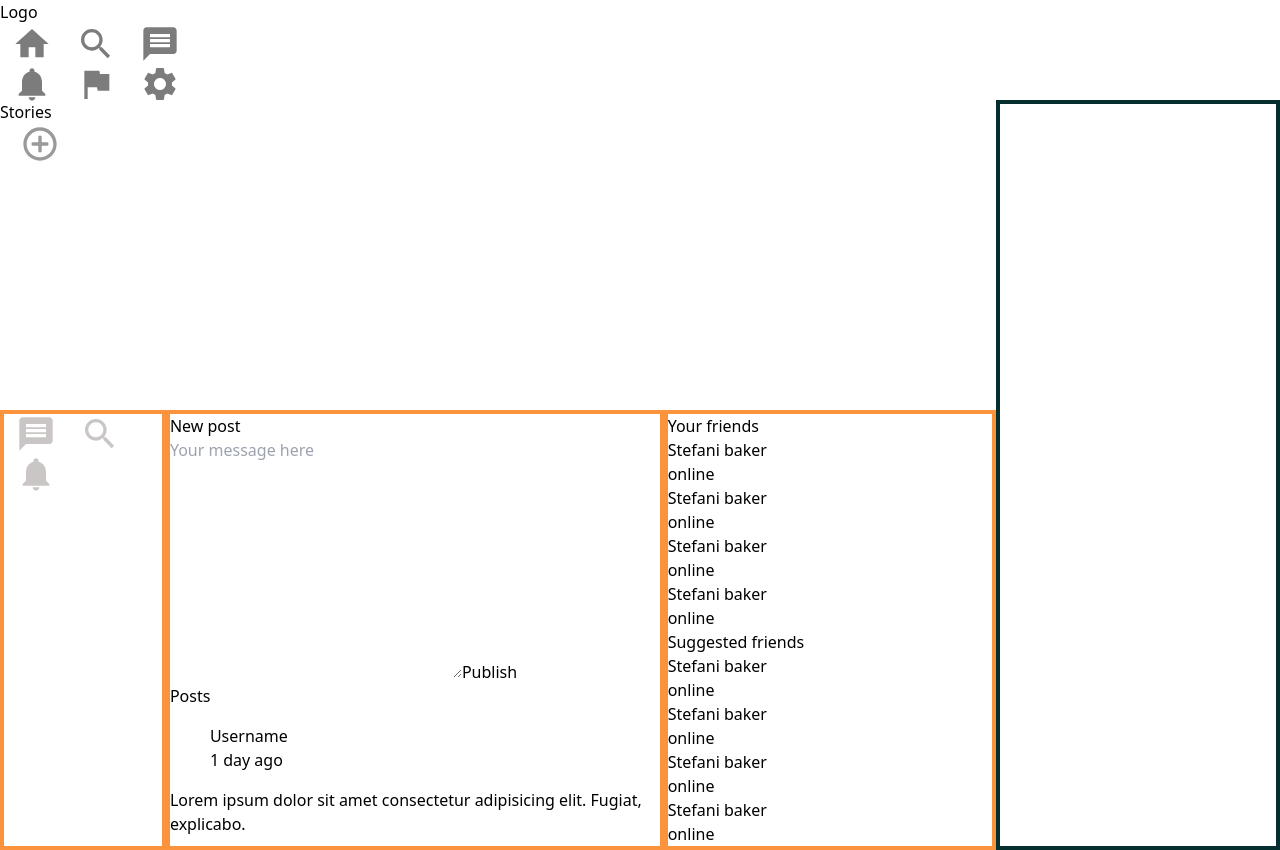
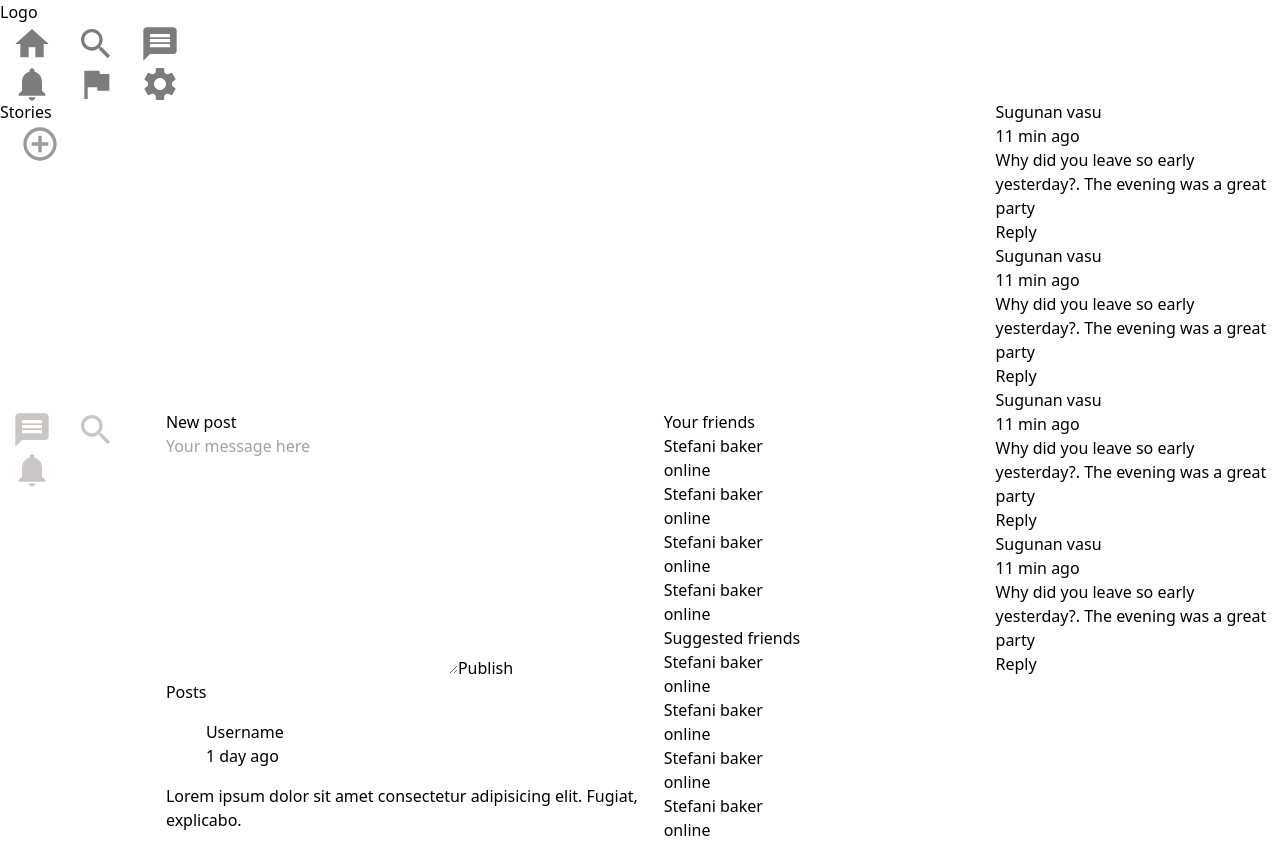
Before and after one commit to aswanth-aswanth/Social_me, a React (Vite) app in the folder client/: page / in a window 1280 px wide. Built offline with nearby package versions, Linux system fonts and the light colour scheme.

Commit message:
8.Homepage design completed

```diff
--- a/client/src/components/Rightchat.jsx
+++ b/client/src/components/Rightchat.jsx
@@ -2,7 +2,52 @@ import React from 'react'
 
 function Rightchat() {
     return (
-
+        <>
+        <div className="w-full bg-white  rounded-2xl p-2 py-4 my-4">
+            <div className='flex '>
+                <div className='image bg-slate-300 w-[45px] h-[45px] rounded-lg mr-2'></div>
+                <div className="userdetails ">
+                    <p className='text-sm text-gray-500'>Sugunan vasu</p>
+                    <p className='text-xs text-gray-500'>11 min ago</p>
+                </div>
+            </div>
+            <p className=' text-gray-400 text-xs mt-4'>Why did you leave so early yesterday?. The evening was a great party</p>
+            <button className='w-full text-center border border-gray-400 text-xs rounded-md py-1 mt-4 text-sky-500 hover:border-red-500 hover:text-red-500'>Reply</button>
+        </div>
+        <div className="w-full bg-white  rounded-2xl p-2 py-4 my-4">
+            <div className='flex '>
+                <div className='image bg-slate-300 w-[45px] h-[45px] rounded-lg mr-2'></div>
+                <div className="userdetails ">
+                    <p className='text-sm text-gray-500'>Sugunan vasu</p>
+                    <p className='text-xs text-gray-500'>11 min ago</p>
+                </div>
+            </div>
+            <p className=' text-gray-400 text-xs mt-4'>Why did you leave so early yesterday?. The evening was a great party</p>
+            <button className='w-full text-center border border-gray-400 text-xs rounded-md py-1 mt-4 text-sky-500 hover:border-red-500 hover:text-red-500'>Reply</button>
+        </div>
+        <div className="w-full bg-white  rounded-2xl p-2 py-4 my-4">
+            <div className='flex '>
+                <div className='image bg-slate-300 w-[45px] h-[45px] rounded-lg mr-2'></div>
+                <div className="userdetails ">
+                    <p className='text-sm text-gray-500'>Sugunan vasu</p>
+                    <p className='text-xs text-gray-500'>11 min ago</p>
+                </div>
+            </div>
+            <p className=' text-gray-400 text-xs mt-4'>Why did you leave so early yesterday?. The evening was a great party</p>
+            <button className='w-full text-center border border-gray-400 text-xs rounded-md py-1 mt-4 text-sky-500 hover:border-red-500 hover:text-red-500'>Reply</button>
+        </div>
+        <div className="w-full bg-white  rounded-2xl p-2 py-4 my-4">
+            <div className='flex '>
+                <div className='image bg-slate-300 w-[45px] h-[45px] rounded-lg mr-2'></div>
+                <div className="userdetails ">
+                    <p className='text-sm text-gray-500'>Sugunan vasu</p>
+                    <p className='text-xs text-gray-500'>11 min ago</p>
+                </div>
+            </div>
+            <p className=' text-gray-400 text-xs mt-4'>Why did you leave so early yesterday?. The evening was a great party</p>
+            <button className='w-full text-center border border-gray-400 text-xs rounded-md py-1 mt-4 text-sky-500 hover:border-red-500 hover:text-red-500'>Reply</button>
+        </div>
+        </>
     )
 }
 
--- a/client/src/components/Stories.jsx
+++ b/client/src/components/Stories.jsx
@@ -9,7 +9,7 @@ function Stories() {
         <ControlPointIcon
           style={{ marginLeft: "20px", fontSize: "2.5rem", color: "#9A9A9A" }}
         />
-        <div className={`${styles.story_container} story_container flex    w-[90%] max-w-[800px] mx-auto overflow-x-scroll pt-10 pb-4`}>
+        <div className={`${styles.story_container} story_container flex    w-[90%] max-w-[800px] mx-auto overflow-x-scroll pt-10 pb-8`}>
           <div className="story  mx-6 w-[160px] h-[200px] bg-white rounded-2xl relative flex-shrink-0">
             <div className="circle w-[55px] h-[55px] border bg-white rounded-full absolute top-[-30px] left-[50px]"></div>
           </div>
--- a/client/src/pages/Homepage.jsx
+++ b/client/src/pages/Homepage.jsx
@@ -7,21 +7,23 @@ import Post from '../components/Post';
 import Leftnav from '../components/Leftnav';
 import Yourfriends from '../components/Yourfriends';
 import Suggestedfriends from '../components/Suggestedfriends';
+import Rightchat from '../components/Rightchat';
 function Homepage() {
     return (
         <div className={`${styles.grid_parent} `}>
             <div className={`${styles.grid_child}`}>
                 <Header/>
             </div>
-            <div className={`${styles.grid_child} ${styles.grid_parent2} bg-[#E6ECF8] mx-4 rounded-3xl grid_parent2`}>
-                <div className={`${styles.grid_child} ${styles.grid_child1}`}><Stories/></div>
-                <div className={`${styles.grid_child} ${styles.grid_child2} ${styles.grid_parent3}`}>
+            <div className={`${styles.grid_child} ${styles.grid_parent2} bg-[#E6ECF8] mx-4 rounded-3xl grid_parent2 `}>
+                <div className={`${styles.grid_child} ${styles.grid_child1} `}><Stories/></div>
+                <div className={`${styles.grid_child} ${styles.grid_child2} ${styles.grid_parent3} mt-[50px]`}>
                     <div className={`${styles.grid_parent3_child} grid_parent3_child1 relative`}><Leftnav/></div>
                     <div className={`${styles.grid_parent3_child} grid_parent3_child2`}><Newpost/>
-                    <Post/></div>
+                    <Post/>
+                    </div>
                     <div className={`${styles.grid_parent3_child} grid_parent3_child3`}><Yourfriends/> <Suggestedfriends/> </div>
                 </div>
-                <div className={`${styles.grid_child} ${styles.grid_child3}`}></div>
+                <div className={`${styles.grid_child} ${styles.grid_child3} bg-[#D9E5FB] mt-20  rounded-tl-3xl p-3`}><Rightchat/></div>
             </div>
         </div>
     )
--- a/client/src/styles/homepage.module.css
+++ b/client/src/styles/homepage.module.css
@@ -20,7 +20,7 @@
 }
 .grid_child3 {
   grid-area: 1/2 / span 2/3;
-  @apply border-4 border-teal-950;
+  /* @apply border-4 border-teal-950; */
 }
 .grid_parent3 {
   display: grid;
@@ -28,7 +28,7 @@
 }
 .grid_parent3_child {
 
-  @apply border-4 border-orange-400;
+  /* @apply border-4 border-orange-400; */
 }
 .icon{
   font-size: 5rem;
@@ -41,8 +41,8 @@
 }
 .story_container::-webkit-scrollbar-thumb {
 
-  @apply rounded-full bg-gray-300;
+  @apply rounded-full bg-gray-200;
 }
 .story_container::-webkit-scrollbar-thumb:hover {
-  @apply bg-sky-200 ;
+  @apply bg-gray-300 ;
 }
```
